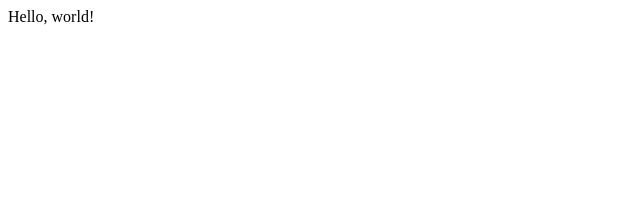
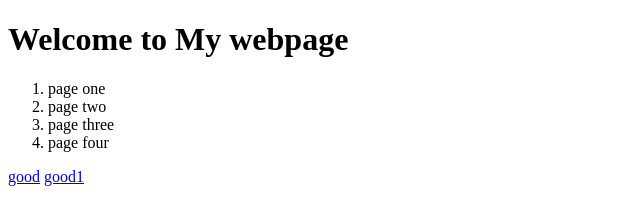
Before and after one commit to dova-tech/project0, a plain HTML site: page index.html in a window 1280 px wide. Shown: the whole page, without its empty margins (0-640 px from the left). Drawn offline with Linux system fonts and the light colour scheme.

Commit message:
new featurs

```diff
--- a/index.html
+++ b/index.html
@@ -4,6 +4,22 @@
         <title>My Webpage</title>
     </head>
     <body>
-        Hello, world!
+        <h1>Welcome to My webpage</h1>
+        <ol>
+            <li>page one</li>
+            <li>page two</li>
+            <li>page three</li>
+            <li>page four</li>
+        </ol>
+        <a href="a0RmL7Q_700bwp.webp" target="_blank">good</a>
+        <a href="asphalt-clouds-cloudy-4284312.png" target="_blank">good1</a>
+        <!--
+        <picture>
+            <img src="a0RmL7Q_700bwp.webp"  >
+            <img src="asphalt-clouds-cloudy-4284312.png"  >
+
+
+            </picture>
+        -->
     </body>
 </html>
```
Also changed, not shown: a0RmL7Q_700bwp.webp (added), 1 other file.
